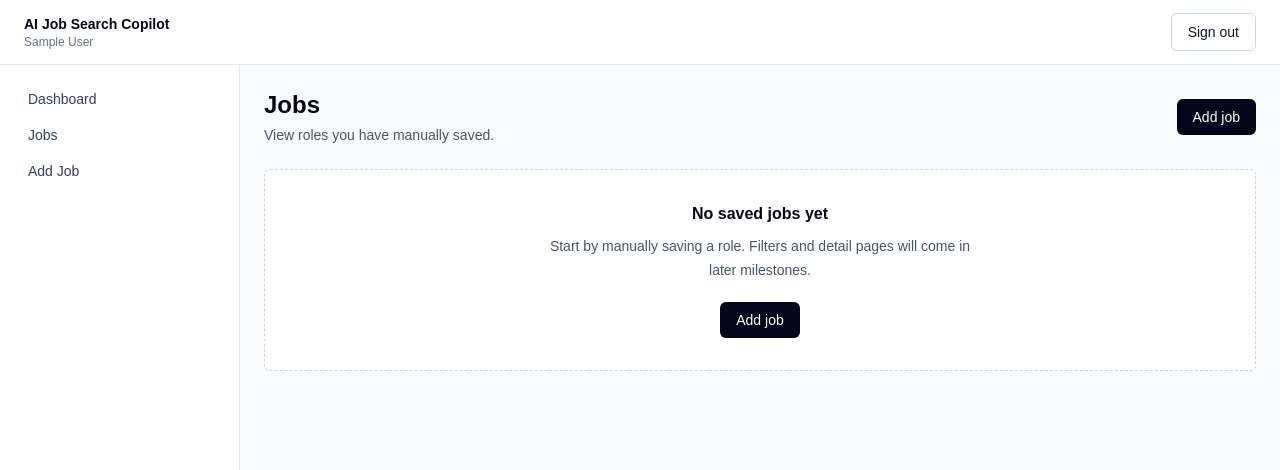
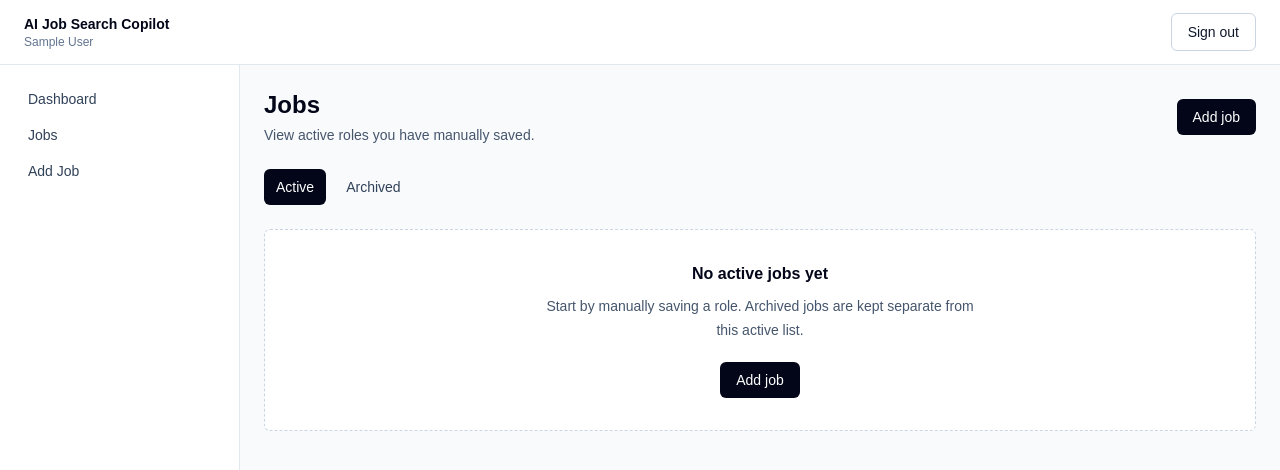
Before and after one commit to briehn/Track-My-Apps, a Next.js app: page /jobs in a window 1280 px wide. Shown: the top 470 px of the page. Built offline with nearby package versions, Linux system fonts and the light colour scheme; no server answers; the database is empty; sample sign-in values are in the browser's storage.

Commit message:
Add archived jobs view

```diff
--- a/src/app/(dashboard)/jobs/page.tsx
+++ b/src/app/(dashboard)/jobs/page.tsx
@@ -4,8 +4,18 @@ import { EmptyState } from "@/components/empty-states/empty-state";
 import { JobList } from "@/features/jobs/components/job-list";
 import { getJobsForCurrentUser } from "@/features/jobs/queries";
 
-export default async function JobsPage() {
-  const jobs = await getJobsForCurrentUser();
+type JobsPageProps = {
+  searchParams: Promise<{
+    status?: string;
+  }>;
+};
+
+export default async function JobsPage({ searchParams }: JobsPageProps) {
+  const { status } = await searchParams;
+  const isArchivedView = status === "archived";
+  const jobs = await getJobsForCurrentUser(
+    isArchivedView ? "archived" : "active",
+  );
 
   return (
     <div className="space-y-6">
@@ -13,7 +23,9 @@ export default async function JobsPage() {
         <div>
           <h1 className="text-2xl font-semibold text-slate-950">Jobs</h1>
           <p className="mt-1 text-sm text-slate-600">
-            View roles you have manually saved.
+            {isArchivedView
+              ? "Review jobs you have moved out of your active workflow."
+              : "View active roles you have manually saved."}
           </p>
         </div>
         <Link
@@ -24,19 +36,50 @@ export default async function JobsPage() {
         </Link>
       </div>
 
+      <div className="flex gap-2">
+        <Link
+          href="/jobs"
+          className={[
+            "rounded-md px-3 py-2 text-sm font-medium transition",
+            !isArchivedView
+              ? "bg-slate-950 text-white"
+              : "text-slate-700 hover:bg-slate-100 hover:text-slate-950",
+          ].join(" ")}
+        >
+          Active
+        </Link>
+        <Link
+          href="/jobs?status=archived"
+          className={[
+            "rounded-md px-3 py-2 text-sm font-medium transition",
+            isArchivedView
+              ? "bg-slate-950 text-white"
+              : "text-slate-700 hover:bg-slate-100 hover:text-slate-950",
+          ].join(" ")}
+        >
+          Archived
+        </Link>
+      </div>
+
       {jobs.length > 0 ? (
         <JobList jobs={jobs} />
       ) : (
         <EmptyState
-          title="No saved jobs yet"
-          description="Start by manually saving a role. Filters and detail pages will come in later milestones."
+          title={isArchivedView ? "No archived jobs" : "No active jobs yet"}
+          description={
+            isArchivedView
+              ? "Archived jobs will appear here after you move them out of your active workflow."
+              : "Start by manually saving a role. Archived jobs are kept separate from this active list."
+          }
           action={
+            isArchivedView ? null : (
               <Link
                 href="/jobs/new"
                 className="inline-flex items-center justify-center rounded-md bg-slate-950 px-4 py-2 text-sm font-medium text-white transition hover:bg-slate-800 focus:outline-none focus:ring-2 focus:ring-slate-400 focus:ring-offset-2"
               >
                 Add job
               </Link>
+            )
           }
         />
       )}
--- a/src/features/jobs/queries.ts
+++ b/src/features/jobs/queries.ts
@@ -1,12 +1,22 @@
 import { requireUser } from "@/features/auth/require-user";
 import { prisma } from "@/server/db/prisma";
 
-export async function getJobsForCurrentUser() {
+type JobListStatusFilter = "active" | "archived";
+
+export async function getJobsForCurrentUser(
+  statusFilter: JobListStatusFilter = "active",
+) {
   const user = await requireUser();
 
   return prisma.job.findMany({
     where: {
       userId: user.id,
+      status:
+        statusFilter === "archived"
+          ? "ARCHIVED"
+          : {
+              not: "ARCHIVED",
+            },
     },
     orderBy: {
       createdAt: "desc",
```
Also changed, not shown: 2 other files (tests, documents, lock files or other folders). Lines whose indentation alone changed are shown as unchanged.
